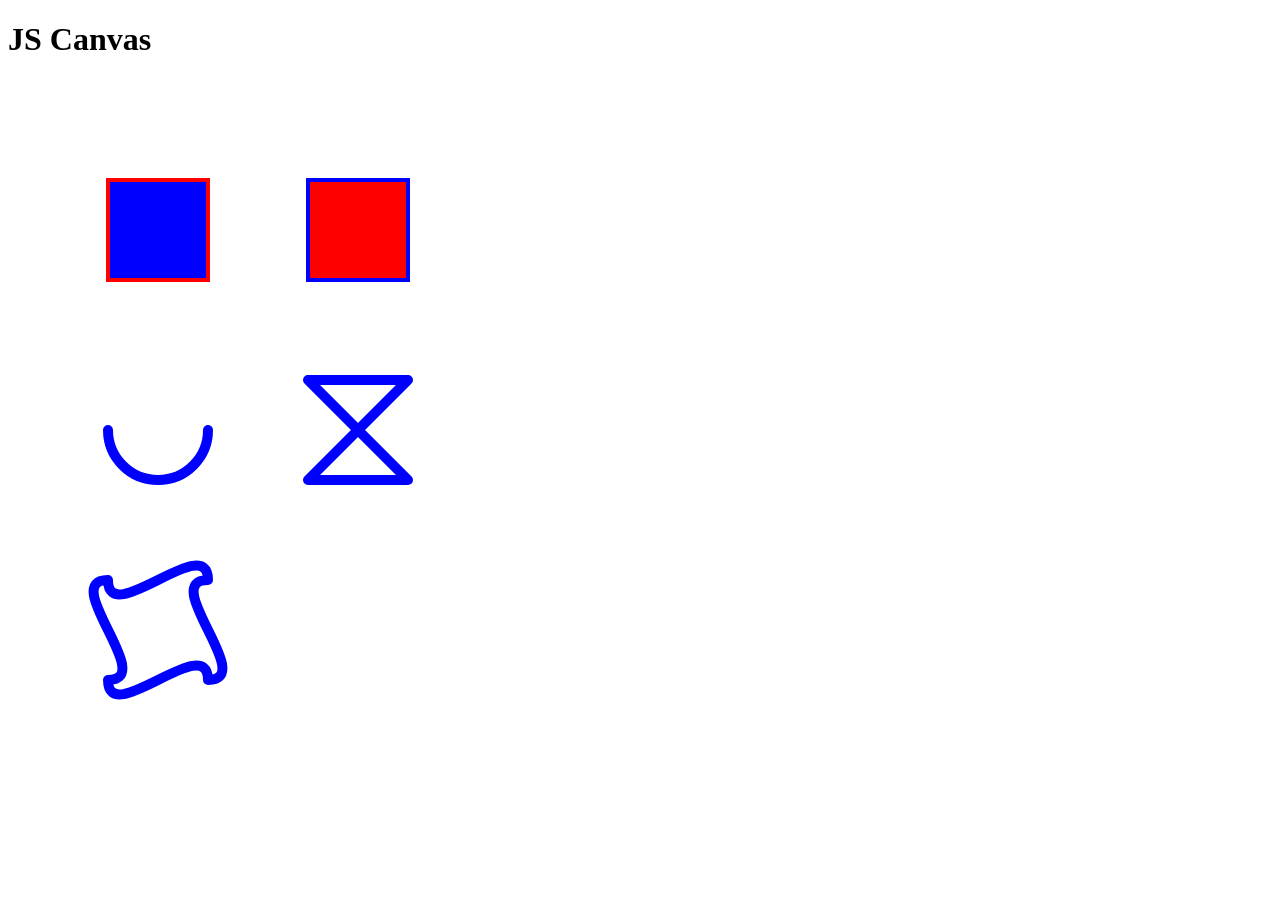
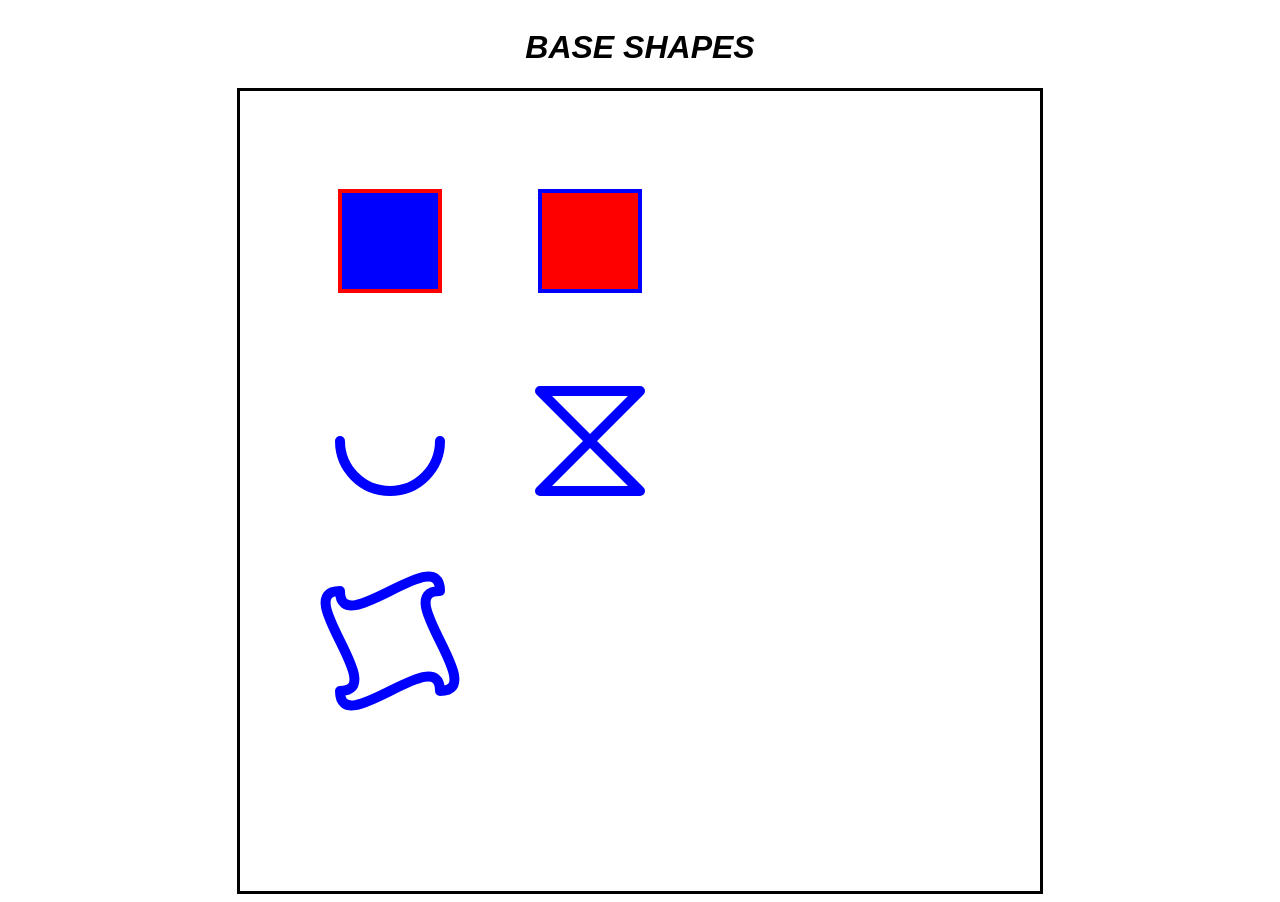
Before and after one commit to hssnadr/js-canvas-sandbox, a website built with Vite: page src/index.html in a window 1280 px wide. Built offline with nearby package versions, Linux system fonts and the light colour scheme.

Commit message:
Update index.html

```diff
--- a/src/index.html
+++ b/src/index.html
@@ -1,15 +1,39 @@
 <!DOCTYPE html>
 <html lang="en">
+
 <head>
     <meta charset="UTF-8">
     <meta name="viewport" content="width=device-width, initial-scale=1.0">
     <link rel="icon" href="./public/favicon.ico">
     <title>JS Canvas Project</title>
 </head>
+
 <body>
-    <h1>JS Canvas</h1>
-    <canvas width="800" height="800"></canvas>
+    <div class="container">
+        <h1>Base shapes</h1>
+        <canvas width="800" height="800"></canvas>
+    </div>
 
     <script type="module" src="./main.js"></script>
 </body>
+
+<style>
+    h1 {
+        text-align: center;
+        text-transform: uppercase;
+        font-family: Arial, Helvetica, sans-serif;
+        font-style: italic;
+    }
+
+    .container {
+        display: flex;
+        flex-direction: column;
+        align-items: center;
+    }
+
+    canvas {
+        border: solid
+    }
+</style>
+
 </html>
```
